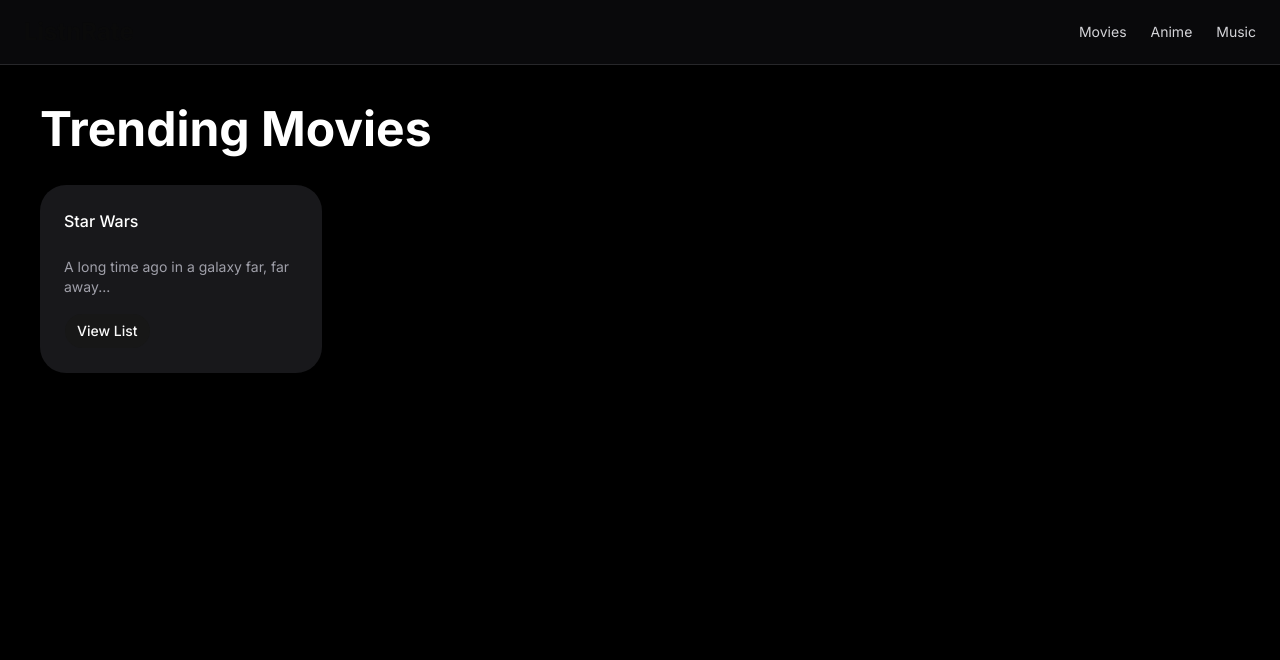
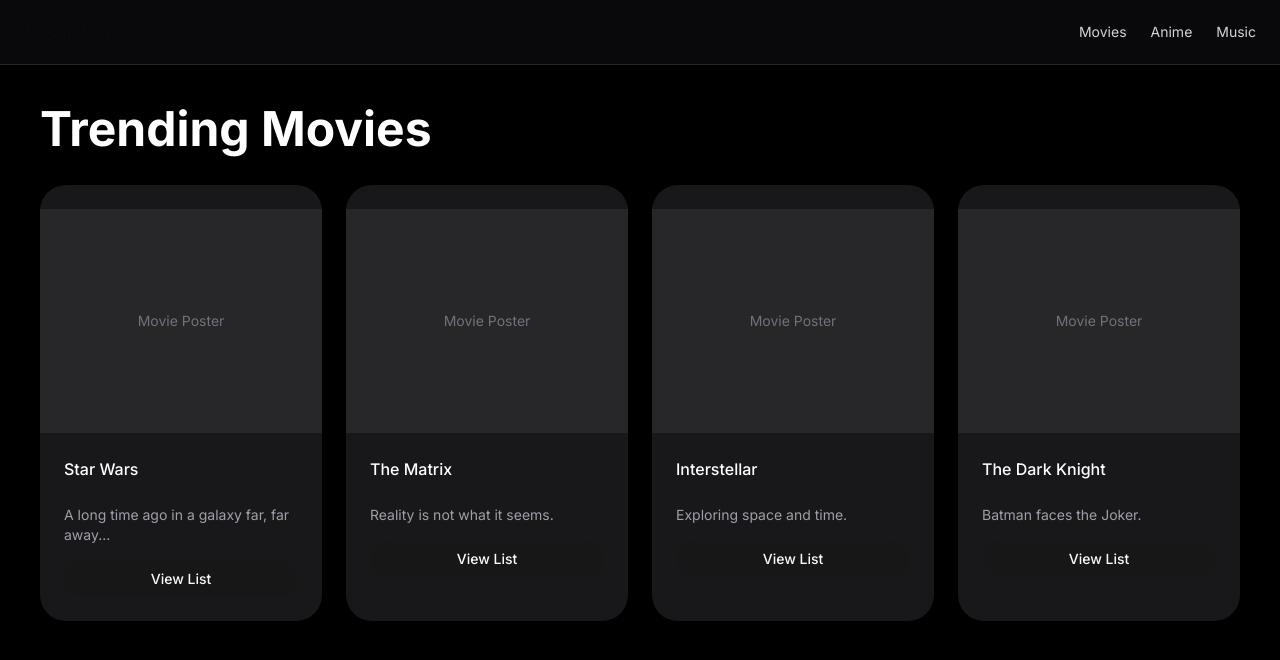
Before and after one commit to Dukominator/listnrate, a Next.js app: page / in a window 1280 px wide. Shown: the top 660 px of the page. Built offline with nearby package versions, Linux system fonts and the light colour scheme.

Commit message:
Created movie card system

```diff
--- a/app/page.tsx
+++ b/app/page.tsx
@@ -1,11 +1,28 @@
 import Navbar from "@/components/Navbar";
-import { Button } from "@/components/ui/button";
-import {
-  Card,
-  CardContent,
-  CardHeader,
-  CardTitle,
-} from "@/components/ui/card";
+import MovieCard from "@/components/MovieCard";
+
+const movies = [
+  {
+    title: "Star Wars",
+    description:
+      "A long time ago in a galaxy far, far away...",
+  },
+  {
+    title: "The Matrix",
+    description:
+      "Reality is not what it seems.",
+  },
+  {
+    title: "Interstellar",
+    description:
+      "Exploring space and time.",
+  },
+  {
+    title: "The Dark Knight",
+    description:
+      "Batman faces the Joker.",
+  },
+];
 
 export default function Home() {
   return (
@@ -19,22 +36,13 @@
           </h1>
 
           <div className="grid grid-cols-1 md:grid-cols-2 lg:grid-cols-4 gap-6">
-            <Card className="bg-zinc-900 border-zinc-800 text-white">
-              <CardHeader>
-                <CardTitle>Star Wars</CardTitle>
-              </CardHeader>
-
-              <CardContent>
-                <p className="text-zinc-400 mb-4">
-                  A long time ago in a galaxy far,
-                  far away...
-                </p>
-
-                <Button>
-                  View List
-                </Button>
-              </CardContent>
-            </Card>
+            {movies.map((movie) => (
+              <MovieCard
+                key={movie.title}
+                title={movie.title}
+                description={movie.description}
+              />
+            ))}
           </div>
         </div>
       </main>
--- /dev/null
+++ b/components/MovieCard.tsx
@@ -0,0 +1,40 @@
+import {
+  Card,
+  CardContent,
+  CardHeader,
+  CardTitle,
+} from "@/components/ui/card";
+
+import { Button } from "@/components/ui/button";
+
+type MovieCardProps = {
+  title: string;
+  description: string;
+};
+
+export default function MovieCard({
+  title,
+  description,
+}: MovieCardProps) {
+  return (
+    <Card className="bg-zinc-900 border-zinc-800 text-white overflow-hidden hover:scale-105 transition duration-300">
+      <div className="h-56 bg-zinc-800 flex items-center justify-center text-zinc-500">
+        Movie Poster
+      </div>
+
+      <CardHeader>
+        <CardTitle>{title}</CardTitle>
+      </CardHeader>
+
+      <CardContent>
+        <p className="text-zinc-400 mb-4">
+          {description}
+        </p>
+
+        <Button className="w-full">
+          View List
+        </Button>
+      </CardContent>
+    </Card>
+  );
+}
```
